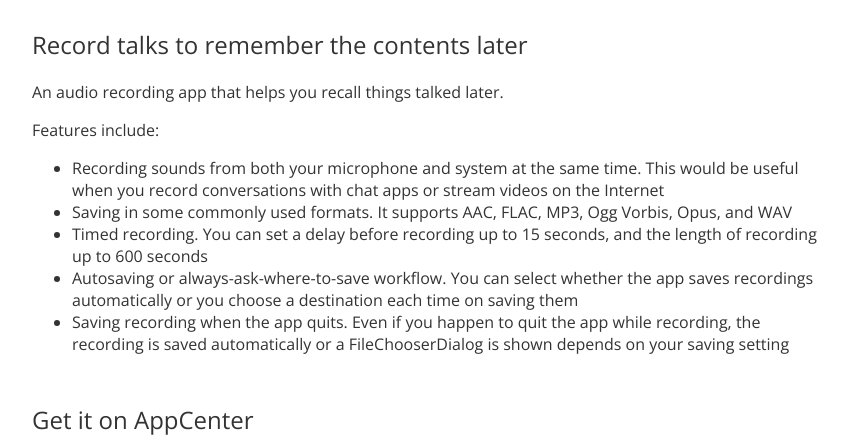
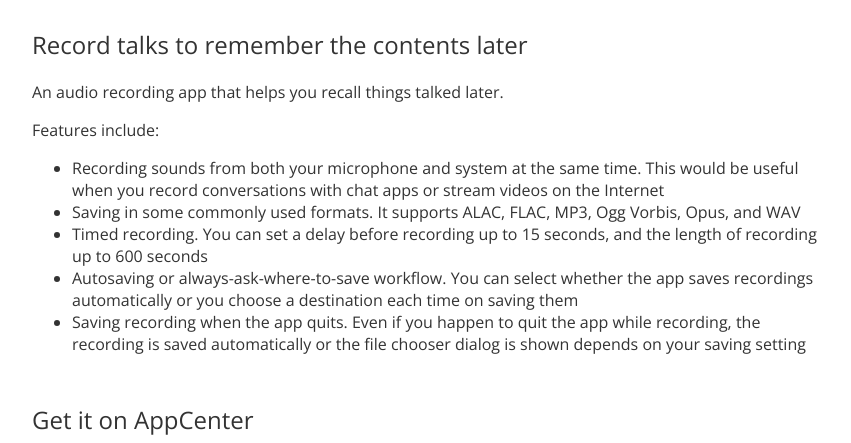
Before and after one commit to elementary/appcenter-web, a Jekyll site: the page built from _apps/com.github.ryonakano.reco.md, in a window 1280 px wide. Shown: the part 448-891 px from the top of the page, without its empty margins (208-1059 px from the left). Built offline with Jekyll 4.4.1, drawn with Linux system fonts in a browser that asks for light colours; nearby versions of some CDN libraries.

Commit message:
Automatic update of data

```diff
--- a/_apps/com.github.ryonakano.reco.md
+++ b/_apps/com.github.ryonakano.reco.md
@@ -25,8 +25,8 @@ redirect_from: /com.github.ryonakano.reco.desktop/
 <p>Features include:</p>
 <ul>
 <li>Recording sounds from both your microphone and system at the same time. This would be useful when you record conversations with chat apps or stream videos on the Internet</li>
-<li>Saving in some commonly used formats. It supports AAC, FLAC, MP3, Ogg Vorbis, Opus, and WAV</li>
+<li>Saving in some commonly used formats. It supports ALAC, FLAC, MP3, Ogg Vorbis, Opus, and WAV</li>
 <li>Timed recording. You can set a delay before recording up to 15 seconds, and the length of recording up to 600 seconds</li>
 <li>Autosaving or always-ask-where-to-save workflow. You can select whether the app saves recordings automatically or you choose a destination each time on saving them</li>
-<li>Saving recording when the app quits. Even if you happen to quit the app while recording, the recording is saved automatically or a FileChooserDialog is shown depends on your saving setting</li>
+<li>Saving recording when the app quits. Even if you happen to quit the app while recording, the recording is saved automatically or the file chooser dialog is shown depends on your saving setting</li>
 </ul>
```
Also changed, not shown: _apps/com.github.jeysonflores.switcher.md (added, +29 -0 lines).
